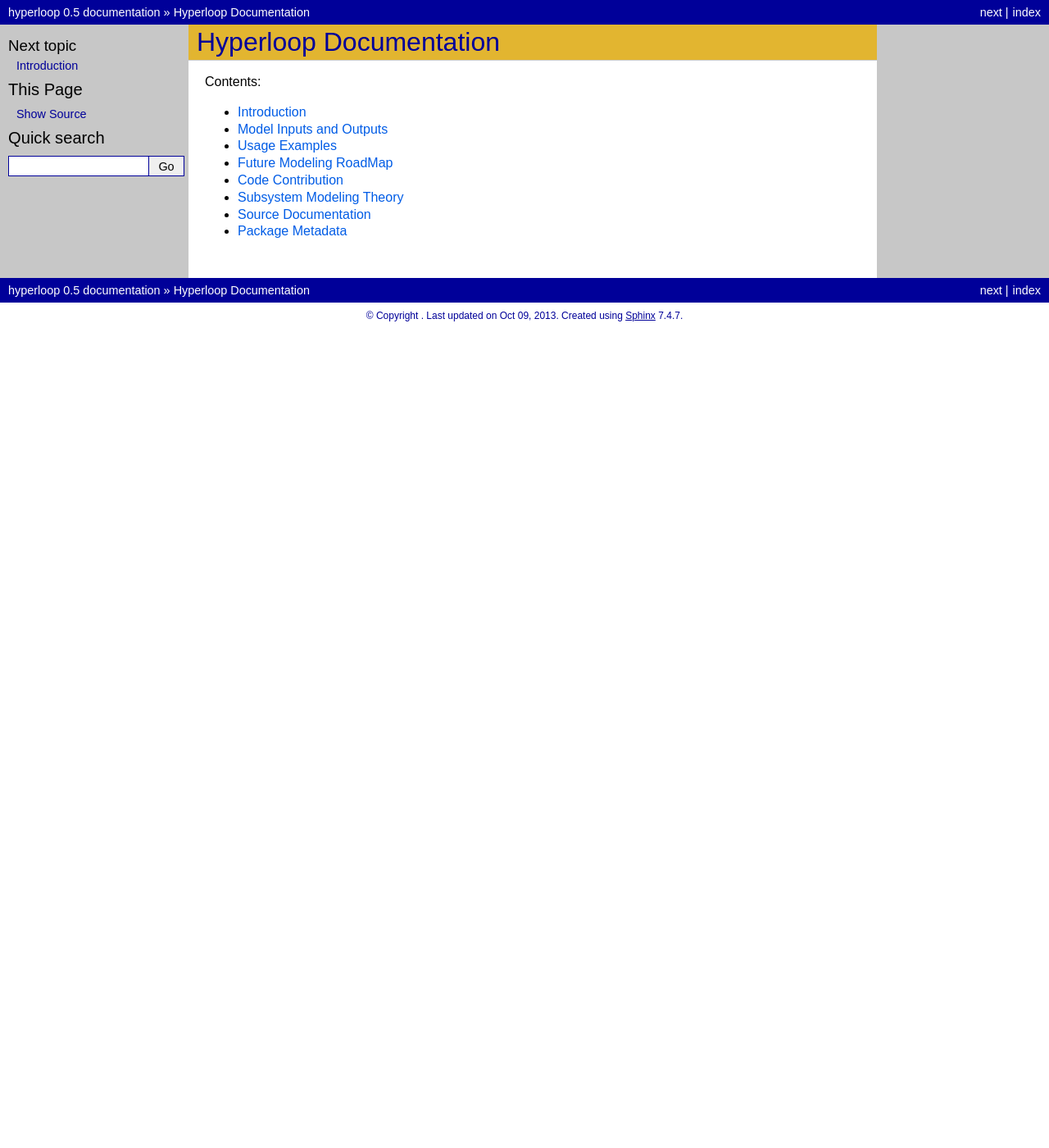
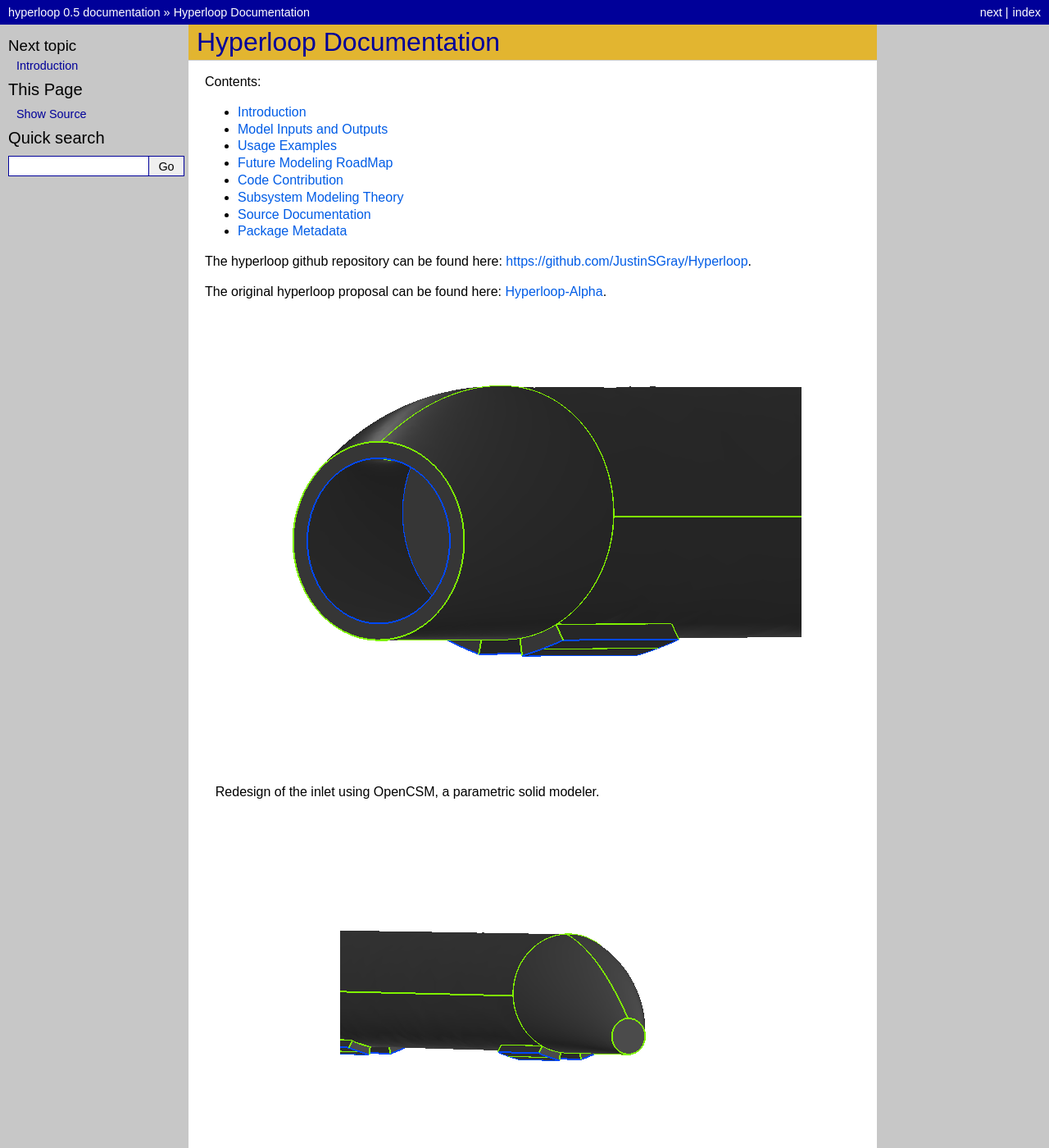
Before and after one commit to JustinSGray/Hyperloop, a Sphinx documentation site: the page built from docs/index.rst, in a window 1280 px wide and 1400 px high. Shown: the whole window at 82% size. Built offline with Sphinx 7.4.7, drawn with Linux system fonts in a browser that asks for light colours; some of the changed text lies outside the part shown.

Commit message:
fixed intro and index

```diff
--- a/docs/index.rst
+++ b/docs/index.rst
@@ -15,3 +15,31 @@
    modeling
    srcdocs
    pkgdocs
+
+
+The hyperloop github repository can be found here: `https://github.com/JustinSGray/Hyperloop`__.
+
+.. __: https://github.com/JustinSGray/Hyperloop
+
+The original hyperloop proposal can be found here: `Hyperloop-Alpha`__.
+
+.. __: http://www.spacex.com/hyperloop
+
+
+.. figure:: images/inlet.png
+   :align: center
+   :alt: hyperloop re-designed inlet
+
+   Redesign of the inlet using OpenCSM, a parametric solid modeler.
+
+.. figure:: images/nozzle.png
+   :align: center
+   :alt: hyperloop re-designed nozzle
+
+   Redesign of the nozzle. (back of the capsule)
+
+.. figure:: images/full_tube.png
+   :align: center
+   :alt: hyperloop re-designed tube and capsule
+
+   Relational size between the capsule and tube for a designed capsule speed of Mach 0.8 and bypass air speed of Mach 0.95
```
Also changed, not shown: docs/intro.rst (+2 -20 lines).
